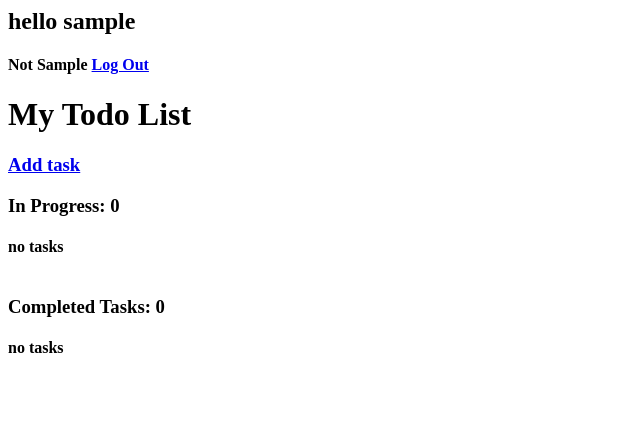
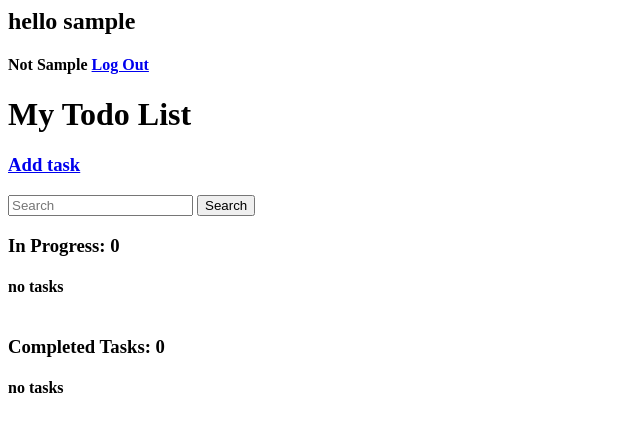
Before and after one commit to omnrohr/todo-list, a Django app: page / in a window 1280 px wide. Shown: the top 432 px of the page, without its empty margins (0-640 px from the left). Run offline with Django 4.2, Linux system fonts and the light colour scheme; the visitor is signed in with stand-in values (Sample User, id 1); data that the repository does not hold is empty.

Commit message:
adding search field

```diff
--- a/todo_list/templates/todo_list/todolist_list.html
+++ b/todo_list/templates/todo_list/todolist_list.html
@@ -3,6 +3,11 @@
 <h4>Not {{ request.user|title }} <a href="{% url 'logout' %}">Log Out</a></h4>
 <h1>My Todo List</h1>
 <h3><a href="{% url 'create-task' %}">Add task</a></h3>
+<form method="GET">
+  <input type="text" name="search-aria" placeholder="Search" value="{{search_input}}">
+  <input type="submit" value="Search">
+</form>
+
 <table>
   <tr>
     <h3>In Progress: {{in_porgress_count}}</h3>
--- a/todo_list/views.py
+++ b/todo_list/views.py
@@ -55,6 +55,13 @@ class TasksViewList(LoginRequiredMixin, ListView):
         context['completed_count'] = context['completed'].count()
         context['in_porgress'] = TodoList.objects.filter(user=self.request.user, completed=False)
         context['in_porgress_count'] = context['in_porgress'].count()
+        search_field = self.request.GET.get('search-aria') or ''
+        if search_field:
+            context['completed'] = TodoList.objects.filter(user=self.request.user, completed=True).filter(title__icontains=search_field)
+            context['completed_count'] = context['completed'].count()
+            context['in_porgress'] = TodoList.objects.filter(user=self.request.user, completed=False).filter(title__icontains=search_field)
+            context['in_porgress_count'] = context['in_porgress'].count()
+            context['search_input'] = search_field
         return context
 
 class TaskDetailView(LoginRequiredMixin, DetailView):
```
